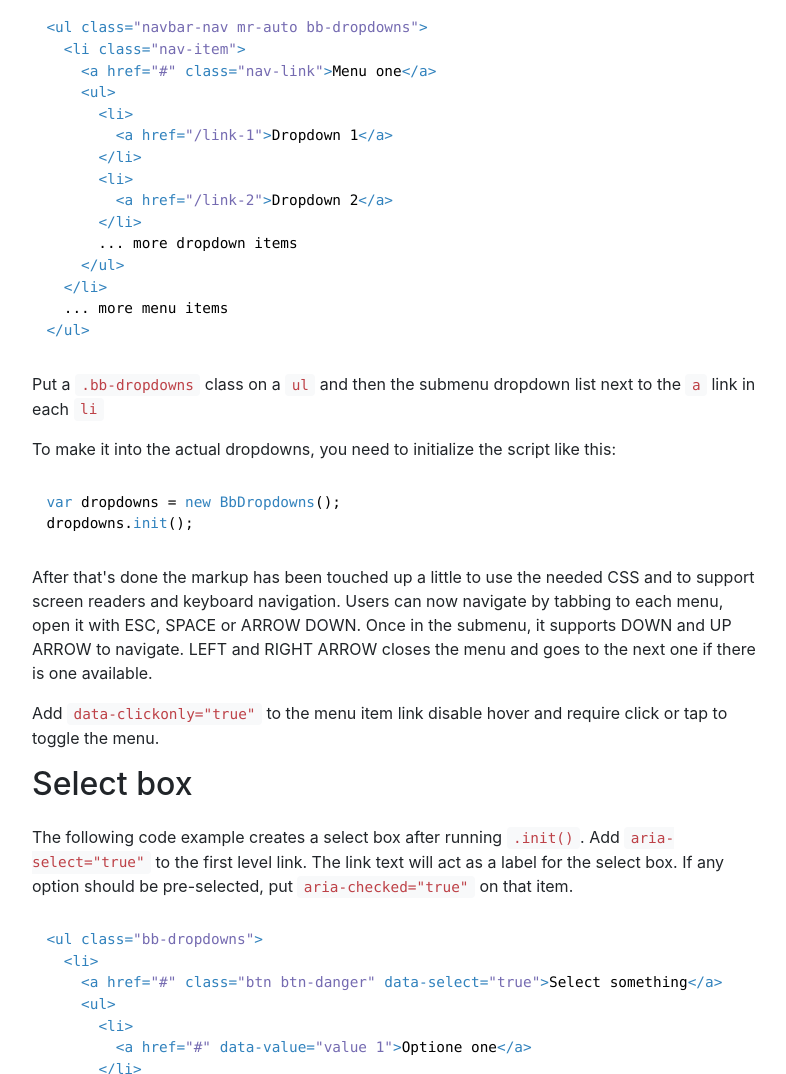
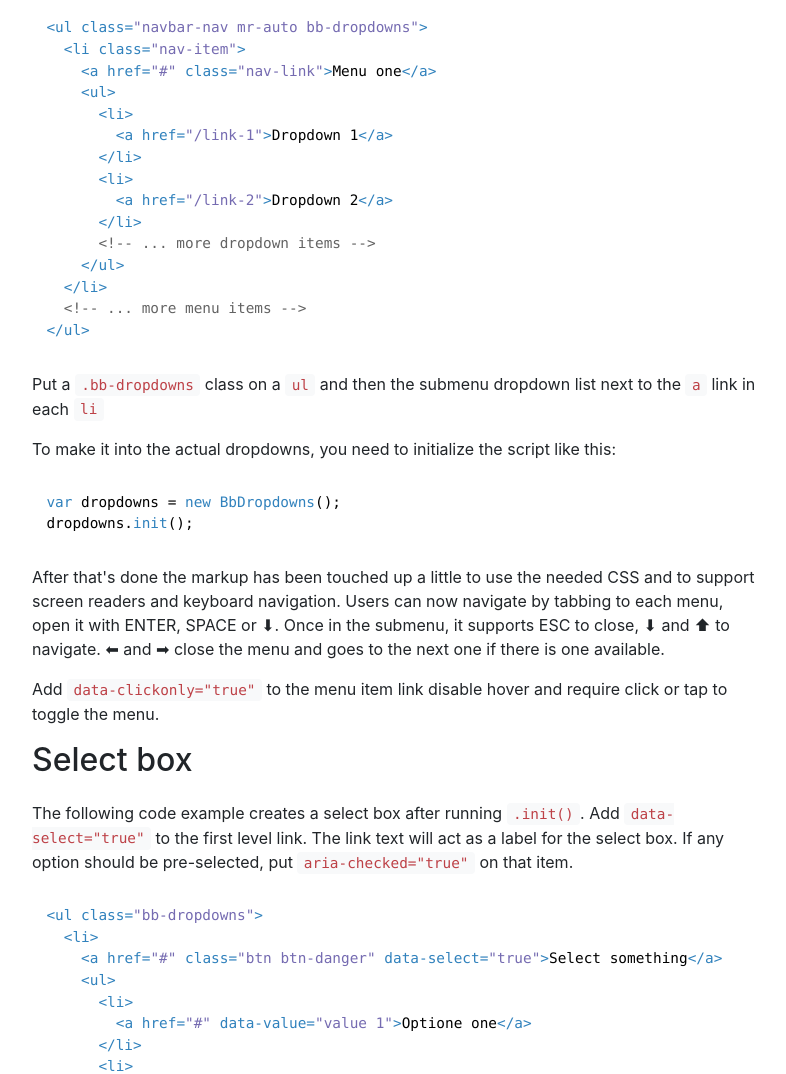
Before and after one commit to dermike/better-bootstrap-dropdowns, a plain HTML site: page index.html in a window 1280 px wide. Shown: the part 950-2024 px from the top of the page, without its empty margins (243-1029 px from the left). Drawn offline with nearby package versions, Linux system fonts and the light colour scheme.

Commit message:
fix typos and wording

```diff
--- a/index.html
+++ b/index.html
@@ -130,7 +130,7 @@
       <div class="row" style="margin-top: 2em; margin-bottom: 3em;">
         <div class="col-lg-8 ml-auto mr-auto">
           <h2 id="introduction">Introduction</h2>
-          <p>If you're like me you're probably a little tired of the default <a href="http://getbootstrap.com">Bootstrap</a> look that my amazing back-end developer colleagues like to use thick and fast &#x1F44B;. I've come to a point in my life where I needed to spice it up a little &#x1F389;, so I made these dropdowns for them, but also for you...</p>
+          <p>If you're like me you're probably a little tired of the default <a href="http://getbootstrap.com">Bootstrap</a> look that your amazing back-end developer colleagues like to use thick and fast &#x1F44B;. I've come to a point in my life where I needed to spice it up a little &#x1F389;, so I made these dropdowns for them, but also for you...</p>
           <p>It's not perfect code in any way, but works for me, and I've focused to make it as accessible as I can. Should work just as well for mouse/hover, touch, keyboard and screen reader use... and actually without Bootstrap as well &#x1F631;. I want to learn and get better though, so please let me know (via <a href="https://github.com/dermike/better-bootstrap-dropdowns/issues">GitHub issues</a> e.g.) if you disagree with something.</p>
           <p>Before we get started I just want to clarify that "better" in this case means better for me, not necessarily for you... let's go! &#x1F697;</p>
 
@@ -146,20 +146,20 @@
       &lt;li&gt;
         &lt;a href="/link-2"&gt;Dropdown 2&lt;/a&gt;
       &lt;/li&gt;
-      <i>... more dropdown items</i>
+      &lt;!-- ... more dropdown items --&gt;
     &lt;/ul&gt;
   &lt;/li&gt;
-  <i>... more menu items</i>
+  &lt;!-- ... more menu items --&gt;
 &lt;/ul&gt;</code></pre>
           <p>Put a <code>.bb-dropdowns</code> class on a <code>ul</code> and then the submenu dropdown list next to the <code>a</code> link in each <code>li</code></p>
           <p>To make it into the actual dropdowns, you need to initialize the script like this:</p>
           <pre><code class="js">var dropdowns = new BbDropdowns();
 dropdowns.init();</code></pre>
-          <p>After that's done the markup has been touched up a little to use the needed CSS and to support screen readers and keyboard navigation. Users can now navigate by tabbing to each menu, open it with ESC, SPACE or ARROW DOWN. Once in the submenu, it supports DOWN and UP ARROW to navigate. LEFT and RIGHT ARROW closes the menu and goes to the next one if there is one available.</p>
+          <p>After that's done the markup has been touched up a little to use the needed CSS and to support screen readers and keyboard navigation. Users can now navigate by tabbing to each menu, open it with ENTER, SPACE or &#x2B07;. Once in the submenu, it supports ESC to close, &#x2B07; and &#x2B06; to navigate. &#x2B05; and &#x27A1; close the menu and goes to the next one if there is one available.</p>
           <p>Add <code>data-clickonly="true"</code> to the menu item link disable hover and require click or tap to toggle the menu.</p>
 
           <h2 id="select">Select box</h2>
-          <p>The following code example creates a select box after running <code>.init()</code>. Add <code>aria-select="true"</code> to the first level link. The link text will act as a label for the select box. If any option should be pre-selected, put <code>aria-checked="true"</code> on that item.</p>
+          <p>The following code example creates a select box after running <code>.init()</code>. Add <code>data-select="true"</code> to the first level link. The link text will act as a label for the select box. If any option should be pre-selected, put <code>aria-checked="true"</code> on that item.</p>
           <pre><code class="html">&lt;ul class="bb-dropdowns"&gt;
   &lt;li&gt;
     &lt;a href="#" class="btn btn-danger" data-select="true"&gt;Select something&lt;/a&gt;
```
Also changed, not shown: README.md.
